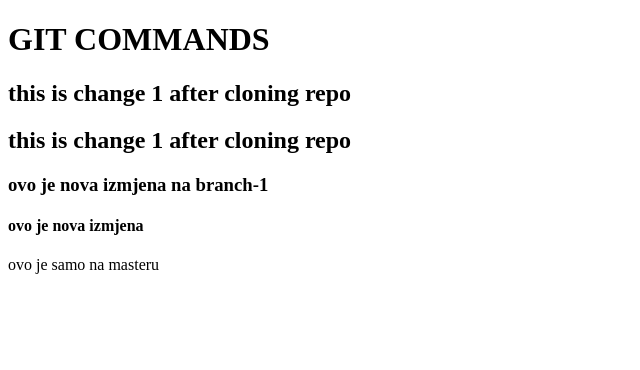
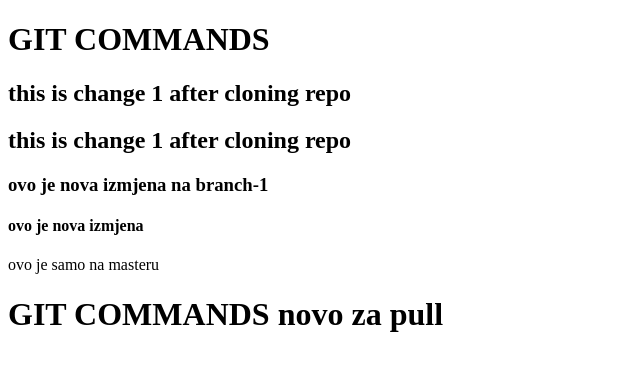
Before and after one commit to NoelaOst/GIT-commands-npm-testing, a plain HTML site: page index.html in a window 1280 px wide. Shown: the whole page, without its empty margins (0-640 px from the left). Drawn offline with Linux system fonts and the light colour scheme.

Commit message:
Update index.html

```diff
--- a/index.html
+++ b/index.html
@@ -14,6 +14,7 @@
       <h3>ovo je nova izmjena na branch-1</h3>
       <h4>ovo je nova izmjena</h4>
       <p>ovo je samo na masteru</p>
+      <h1>GIT COMMANDS novo za pull</h1>
     </main>
   </body>
 </html>
```
